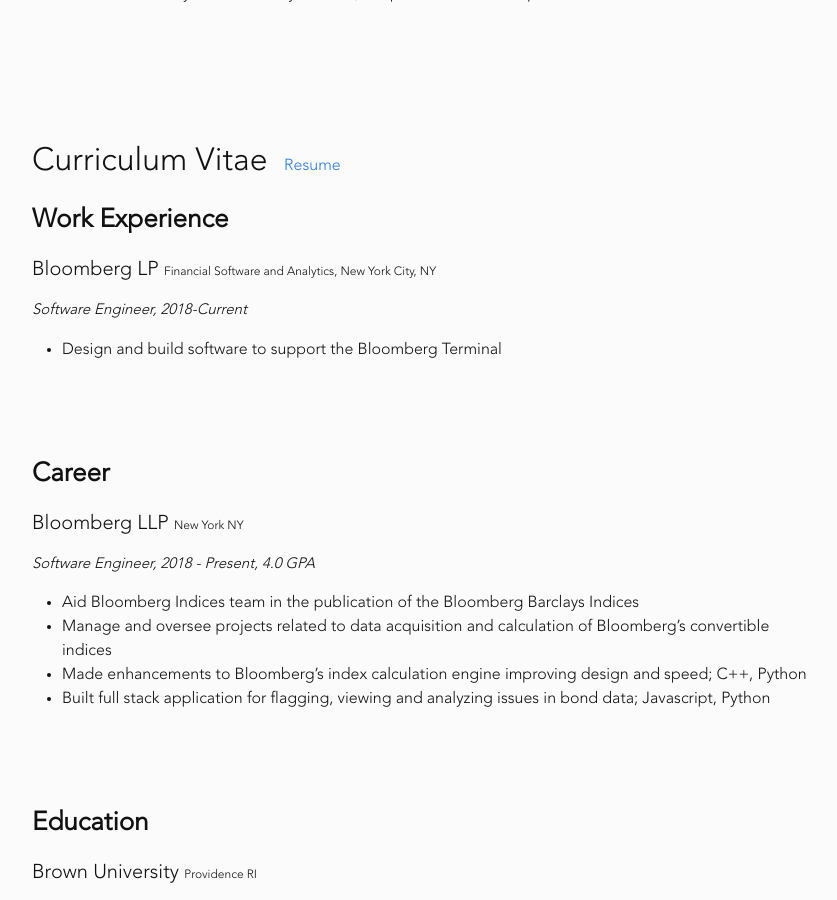
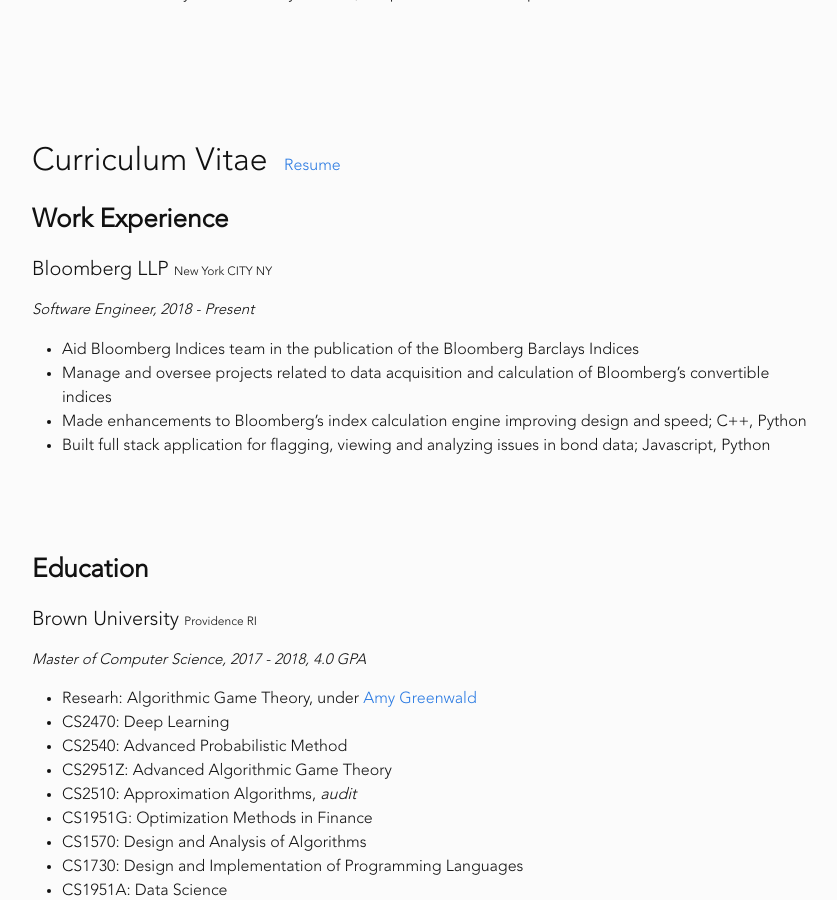
Before and after one commit to Buggy-Virus/buggy-virus.github.io, a Jekyll site: the page built from about.md, in a window 1280 px wide and 900 px high, scrolled down 412 px. Shown: the whole window, without its empty margins (218-1055 px from the left). Built offline with Jekyll 4.4.1, drawn with Linux system fonts in a browser that asks for light colours.

```diff
--- a/about.md
+++ b/about.md
@@ -20,21 +20,9 @@
 
 ### **Work Experience**
 
-#### Bloomberg LP <span style="font-size: 12px;">Financial Software and Analytics, New York City, NY</span>
+#### Bloomberg LLP <span style="font-size: 12px;">New York CITY NY</span>
 
-##### <span style="font-size: 15px">*Software Engineer, 2018-Current*</span>
-
-- Design and build software to support the Bloomberg Terminal
-
-&nbsp;
-
-&nbsp;
-
-### **Career**
-
-#### Bloomberg LLP <span style="font-size: 12px;">New York NY</span>
-
-##### <span style="font-size: 15px">*Software Engineer, 2018 - Present, 4.0 GPA*</span>
+##### <span style="font-size: 15px">*Software Engineer, 2018 - Present*</span>
 
 - Aid Bloomberg Indices team in the publication of the Bloomberg Barclays Indices
 - Manage and oversee projects related to data acquisition and calculation of Bloomberg’s convertible indices
```
